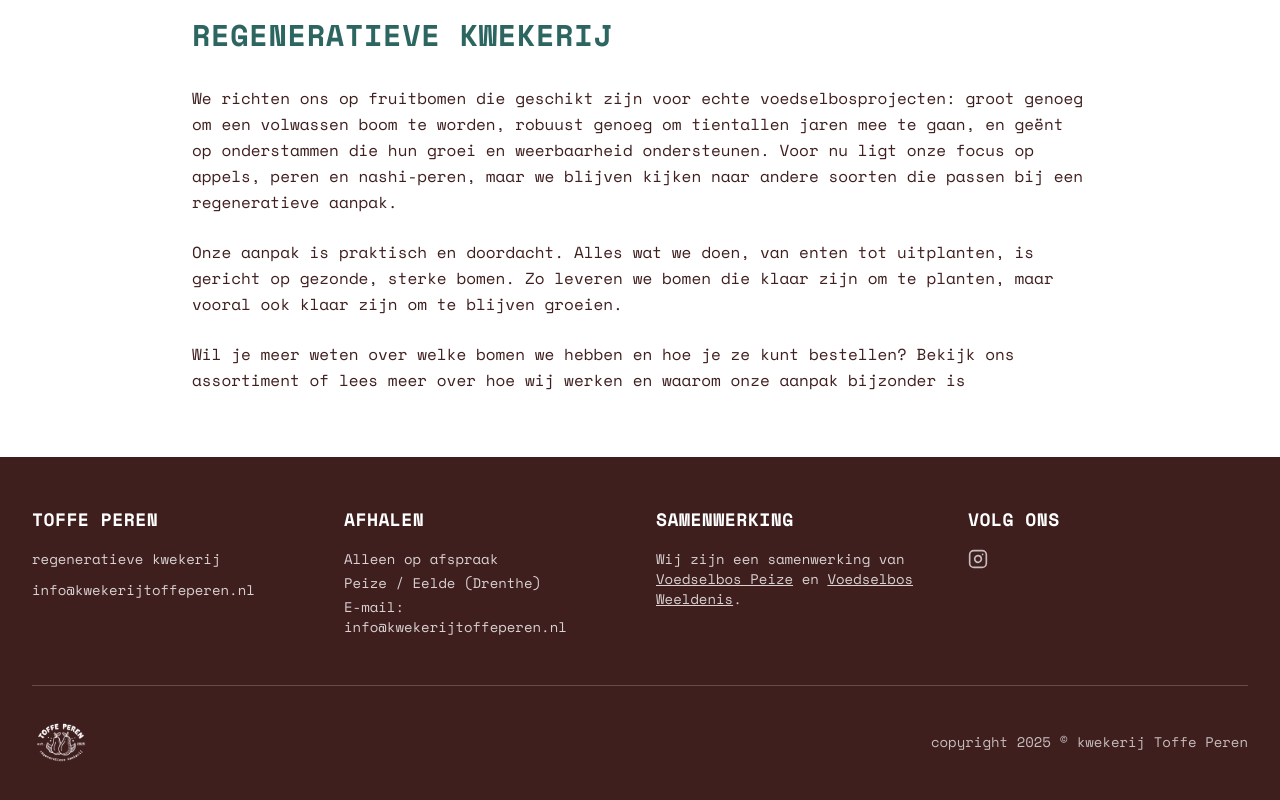
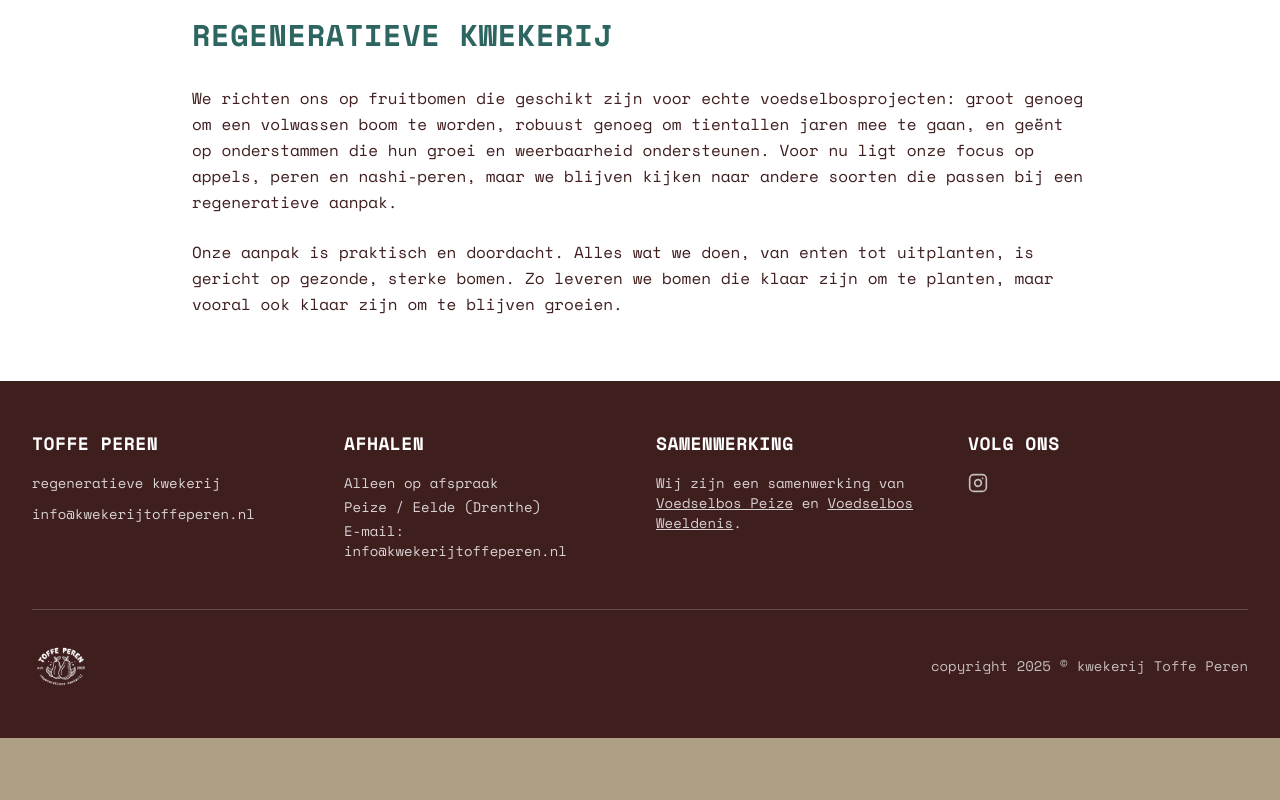
Before and after one commit to GerwinV/detoffeperen, a Nuxt app: page / in a window 1280 px wide. Shown: the part 1445-2245 px from the top of the page. After the commit the page ends 2183 px from the top, so only its background shows below. Built offline with nearby package versions, Linux system fonts and the light colour scheme; a web font is replaced by a local one.

Commit message:
fix frontpage text

```diff
--- a/pages/index.vue
+++ b/pages/index.vue
@@ -119,10 +119,6 @@
                         <p class="leading-relaxed">
                             Onze aanpak is praktisch en doordacht. Alles wat we doen, van enten tot uitplanten, is gericht op gezonde, sterke bomen. Zo leveren we bomen die klaar zijn om te planten, maar vooral ook klaar zijn om te blijven groeien.
                         </p>
-                        <p class="leading-relaxed">
-                            Wil je meer weten over welke bomen we hebben en hoe je ze kunt bestellen? Bekijk ons assortiment of lees meer over hoe wij werken en waarom onze aanpak bijzonder is
-
-                        </p>
                     </div>
                 </div>
             </div>
```
